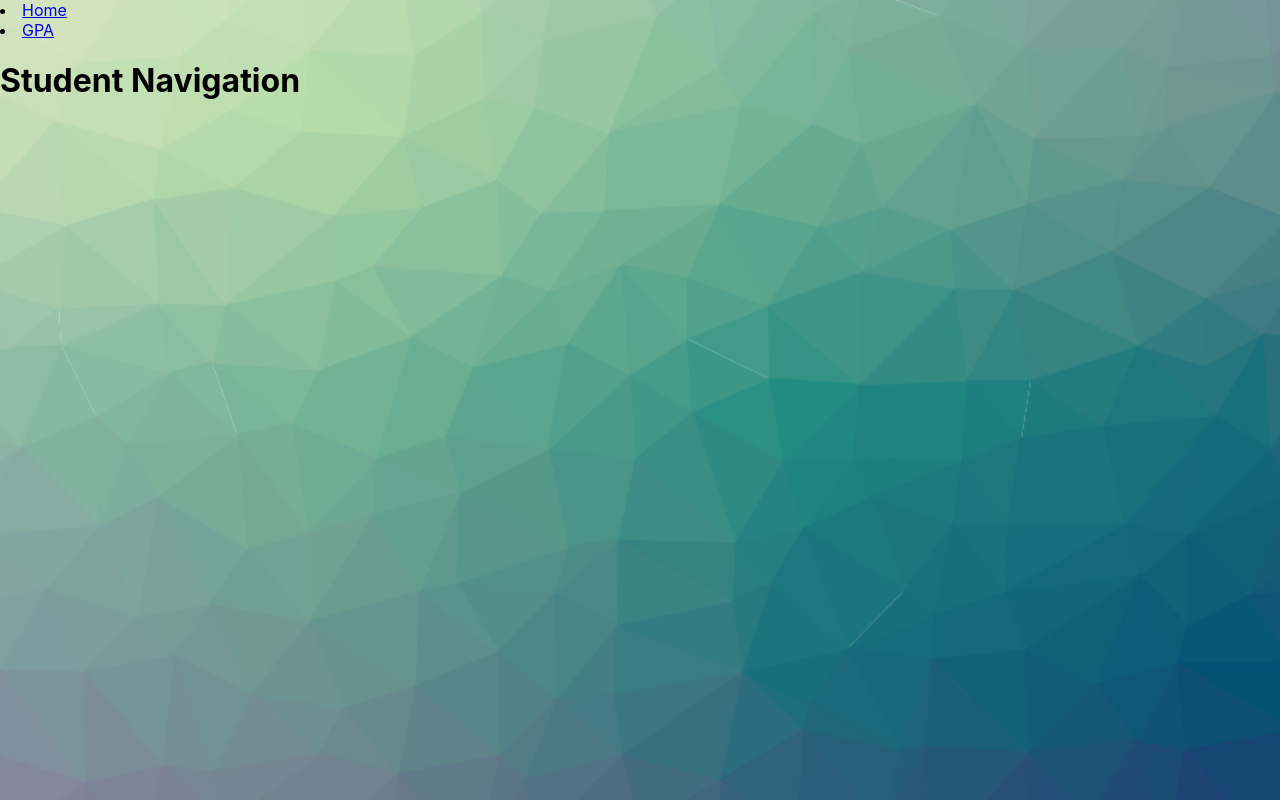
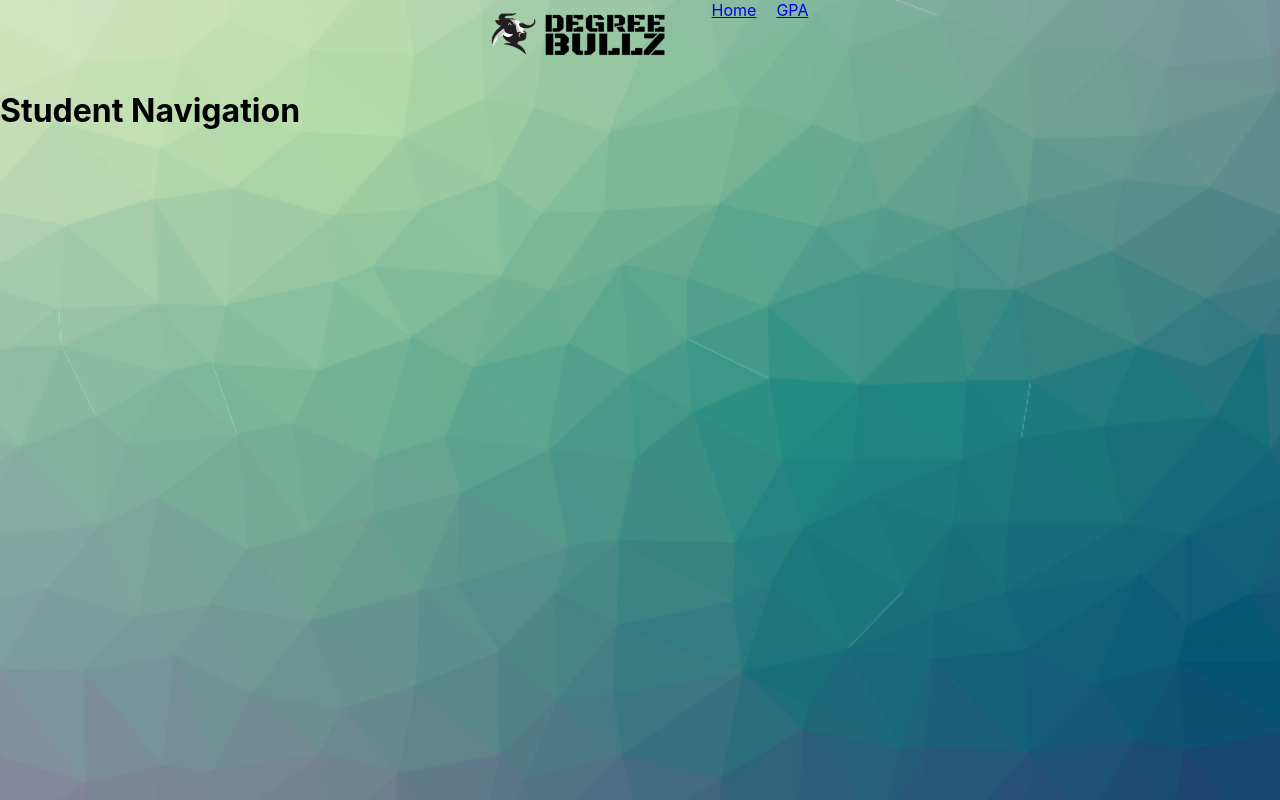
Before and after one commit to EfazIbrahim/DegreeBulls, a React (Create React App) app: page /student in a window 1280 px wide. Built offline with nearby package versions, Linux system fonts and the light colour scheme.

Commit message:
background stuff

```diff
--- a/src/navigation/student.css
+++ b/src/navigation/student.css
@@ -2,5 +2,13 @@
 
 }
 .student-navbar {
+    display: flex;
+    justify-content: center;
+    gap: 20px;
+}
 
+.student-logo {
+    width: 200px;
+    height: 50px;
+    margin: 10px;
 }
--- a/src/navigation/studentNav.js
+++ b/src/navigation/studentNav.js
@@ -3,17 +3,17 @@ import React from 'react';
 import { Route, Routes, Link } from 'react-router-dom';
 import Home from '../pages/studentPages/studentHome';
 import Gpa from '../pages/studentPages/studentGpa';
+import './student.css';
+import logoWhite from '../assets/logo.png';
+
 
 function StudentNav() {
     return (
-        <div>
+        <div className="student">
             <nav className="student-navbar">
-                <li>
-                    <Link to="home">Home</Link>
-                </li>
-                <li>
-                    <Link to="gpa">GPA</Link>
-                </li>
+                <img className="student-logo" src={logoWhite} alt="Degree Bulls Logo"/>
+                <Link to="home">Home</Link>
+                <Link to="gpa">GPA</Link>
             </nav>
             <h1>Student Navigation</h1>
             <Routes>
```
Also changed, not shown: src/assets/logo.png (added), src/assets/logoWhite.png (added).
